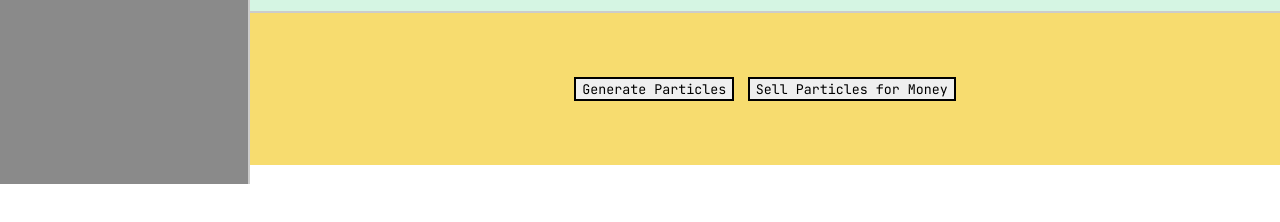
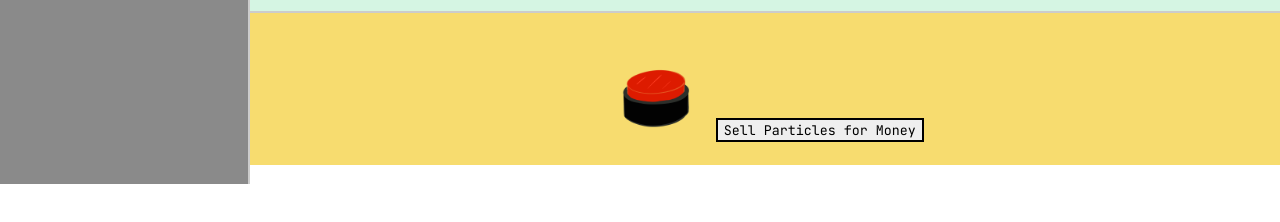
Before and after one commit to mistertfy64/ProjectProtonificator, a plain HTML site: page index.html in a window 1280 px wide. Shown: the part 636-858 px from the top of the page. Drawn offline with nearby package versions, Linux system fonts and the light colour scheme.

Commit message:
change: added button image

```diff
--- a/css/index.css
+++ b/css/index.css
@@ -176,6 +176,9 @@ button {
 	height: 100%;
 	min-height: 120px; /* Increased height for bottom section */
 }
+.generator--particles {
+	justify-content: center;
+}
 
 #content {
 	text-align: center;
--- a/index.html
+++ b/index.html
@@ -109,9 +109,7 @@
     <div class="control_panel">
       <!-- Generators -->
       <div id="generators">
-        <button id="generator--particles">
-          Generate Particles
-        </button>
+          <img id="generator--particles" src="./assets/images/genbutton.png" width=100px height="auto">
         <button id="generator--money">
           Sell Particles for Money
         </button>
```
Also changed, not shown: assets/images/genbutton.png (added), assets/images/genbuttonhold.png (added).
